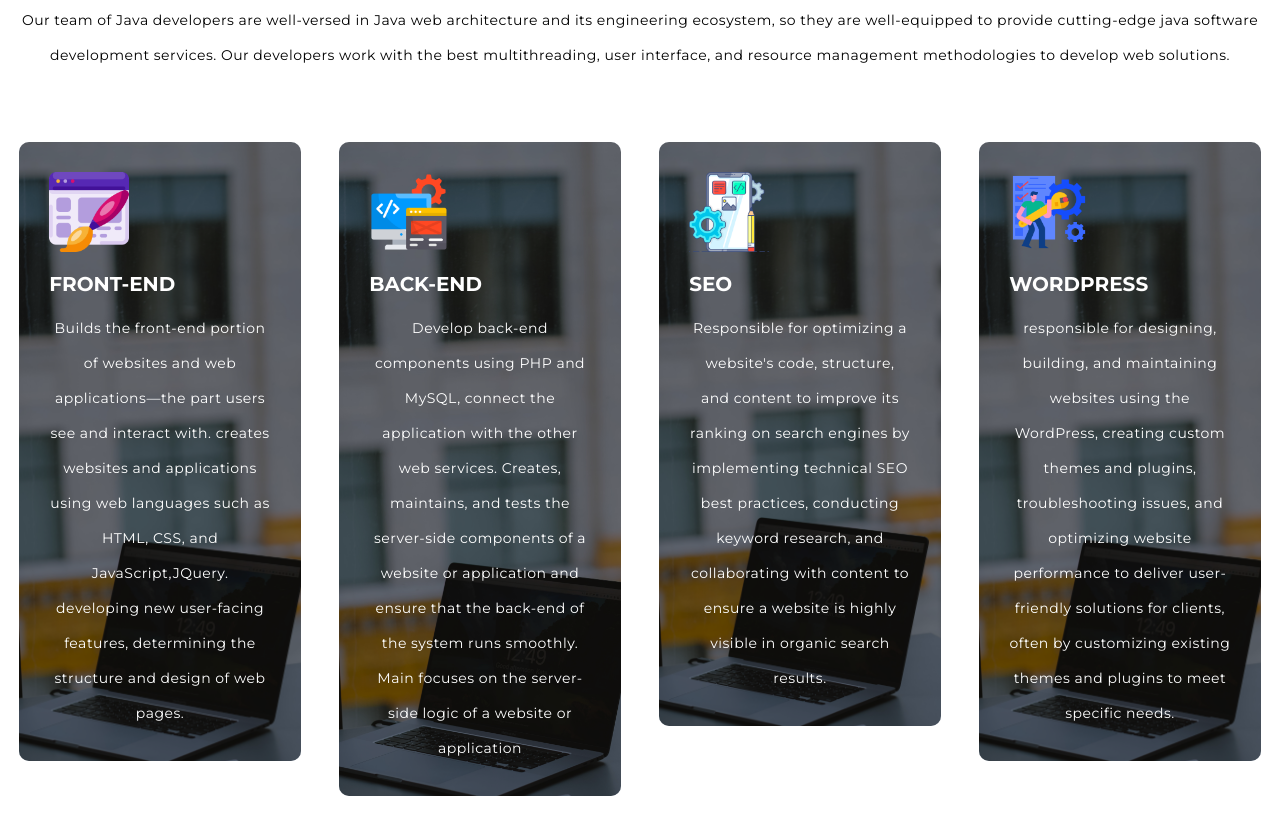
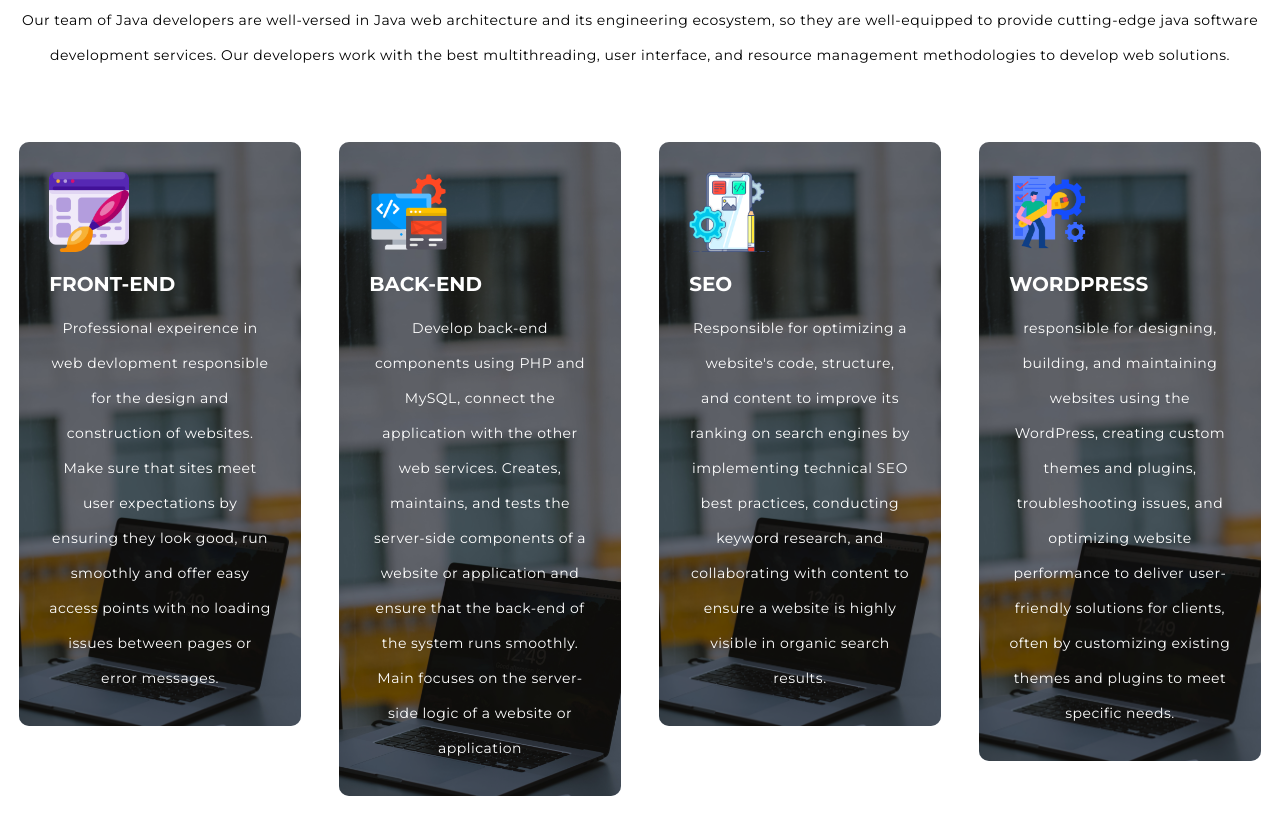
Before and after one commit to Bhagyashrik1/Tech__Coder, a plain HTML site: page index.html in a window 1280 px wide. Shown: the part 980-1814 px from the top of the page. Drawn offline with Linux system fonts and the light colour scheme.

Commit message:
Update index.html

```diff
--- a/index.html
+++ b/index.html
@@ -56,7 +56,7 @@
                 <div class="service-item">
                     <div class="icon"><img src="./img/design.png"/></div>
                    <h2>Front-end </h2>
-          <p>Builds the front-end portion of websites and web applications—the part users see and interact with. creates websites and applications using web languages such as HTML, CSS, and JavaScript,JQuery. developing new user-facing features, determining the structure and design of web pages.</p>
+          <p>Professional expeirence in web devlopment responsible for the design and construction of websites. Make sure that sites meet user expectations by ensuring they look good, run smoothly and offer easy access points with no loading issues between pages or error messages.</p>
                 </div>
 
                 <div class="service-item">
```
